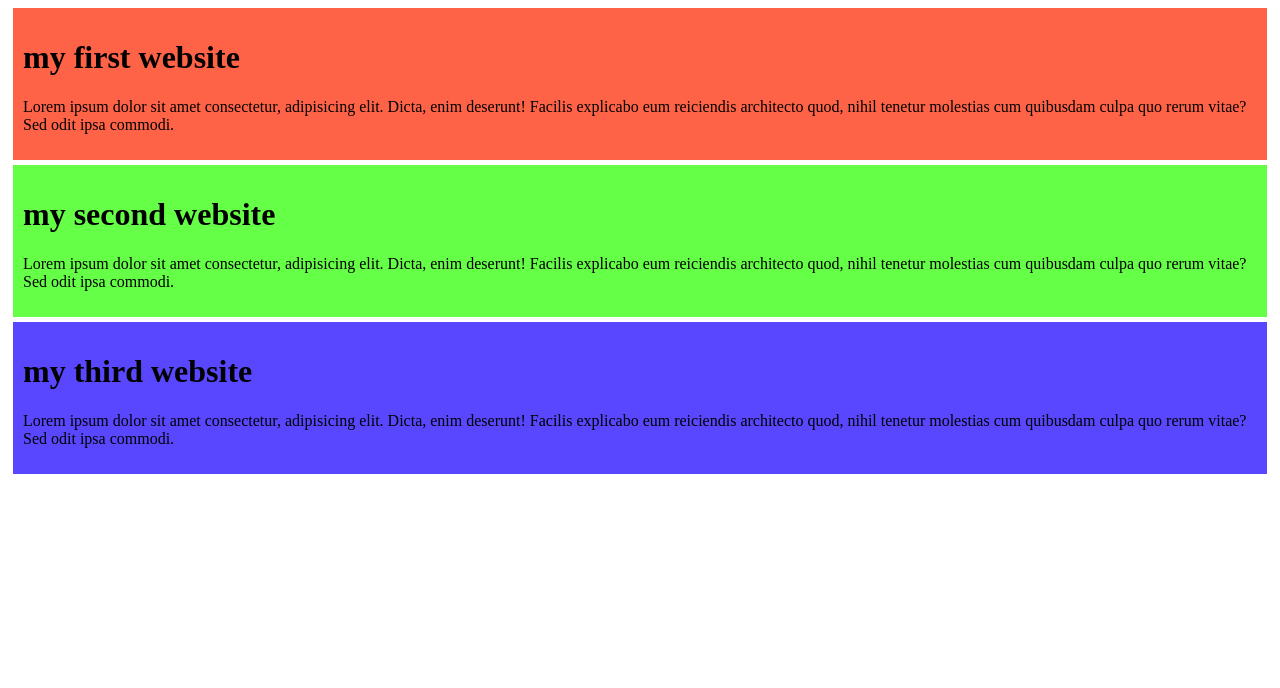
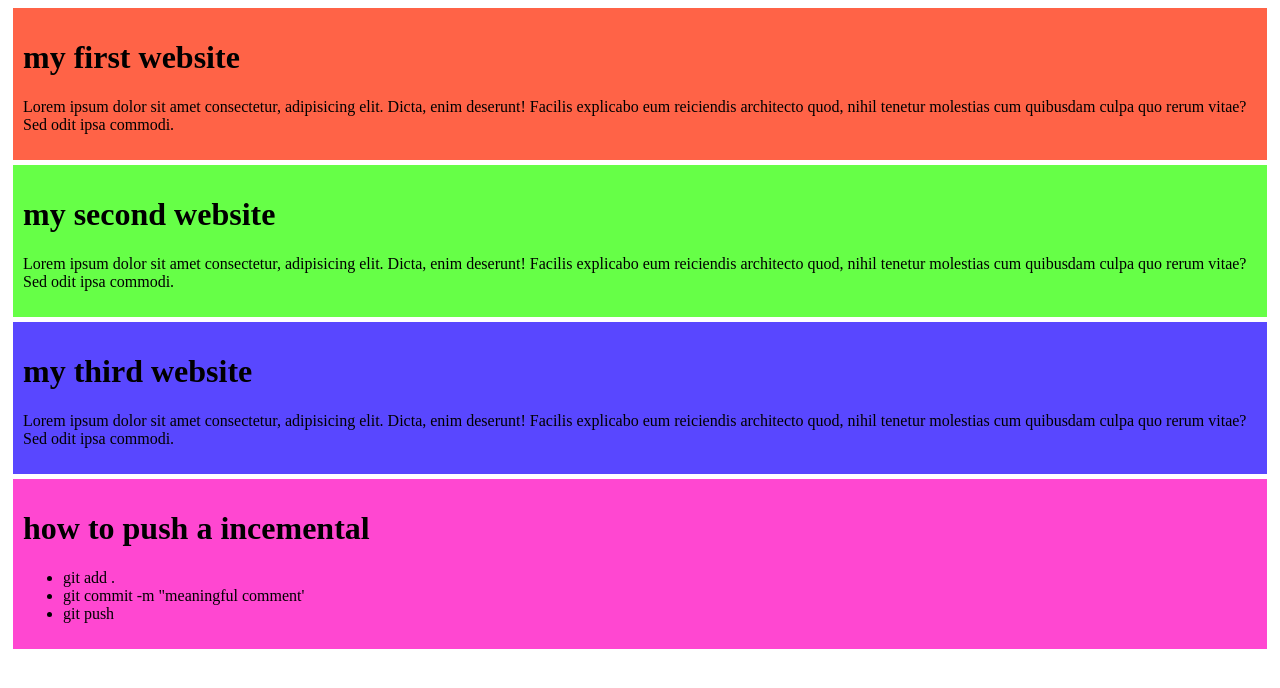
Before and after one commit to imashahida92/my-first-exercise, a plain HTML site: page index.html in a window 1280 px wide. Drawn offline with Linux system fonts and the light colour scheme.

Commit message:
final added

```diff
--- a/index.html
+++ b/index.html
@@ -28,5 +28,13 @@
             architecto quod, nihil tenetur molestias
             cum quibusdam culpa quo rerum vitae? Sed odit ipsa commodi.</p>
     </div>
+    <div class="final">
+        <h1>how to push a incemental  </h1>
+         <ul>
+            <li>git add .</li>
+            <li>git commit -m "meaningful comment'</li>
+            <li>git push</li>
+         </ul>
+    </div>
 </body>
 </html>
--- a/styles/style.css
+++ b/styles/style.css
@@ -13,3 +13,8 @@
     padding:10px;
     margin:5px;
 }
+.final{
+    background-color: rgb(255, 71, 209);
+    padding:10px;
+    margin:5px;
+}
```
